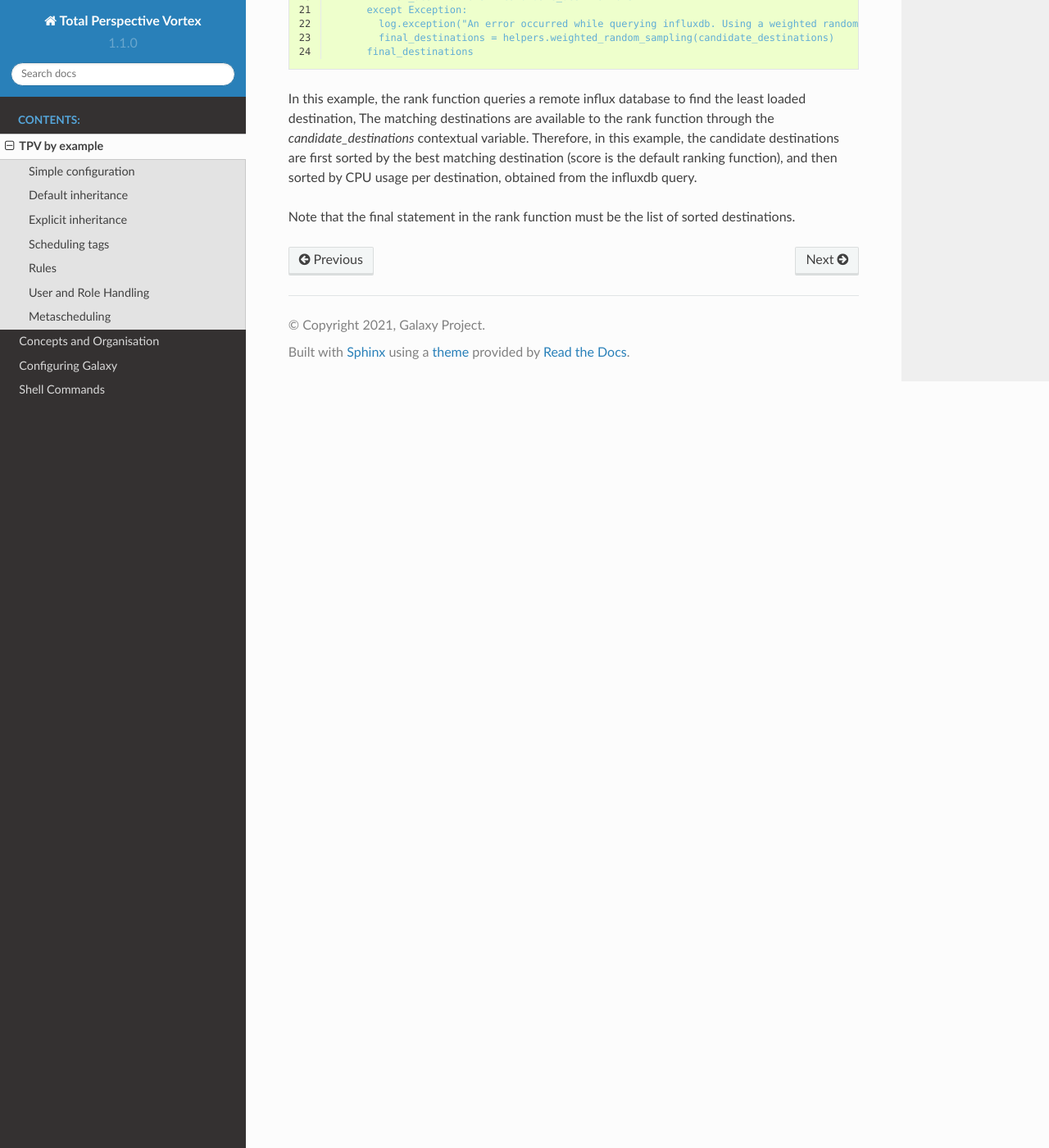
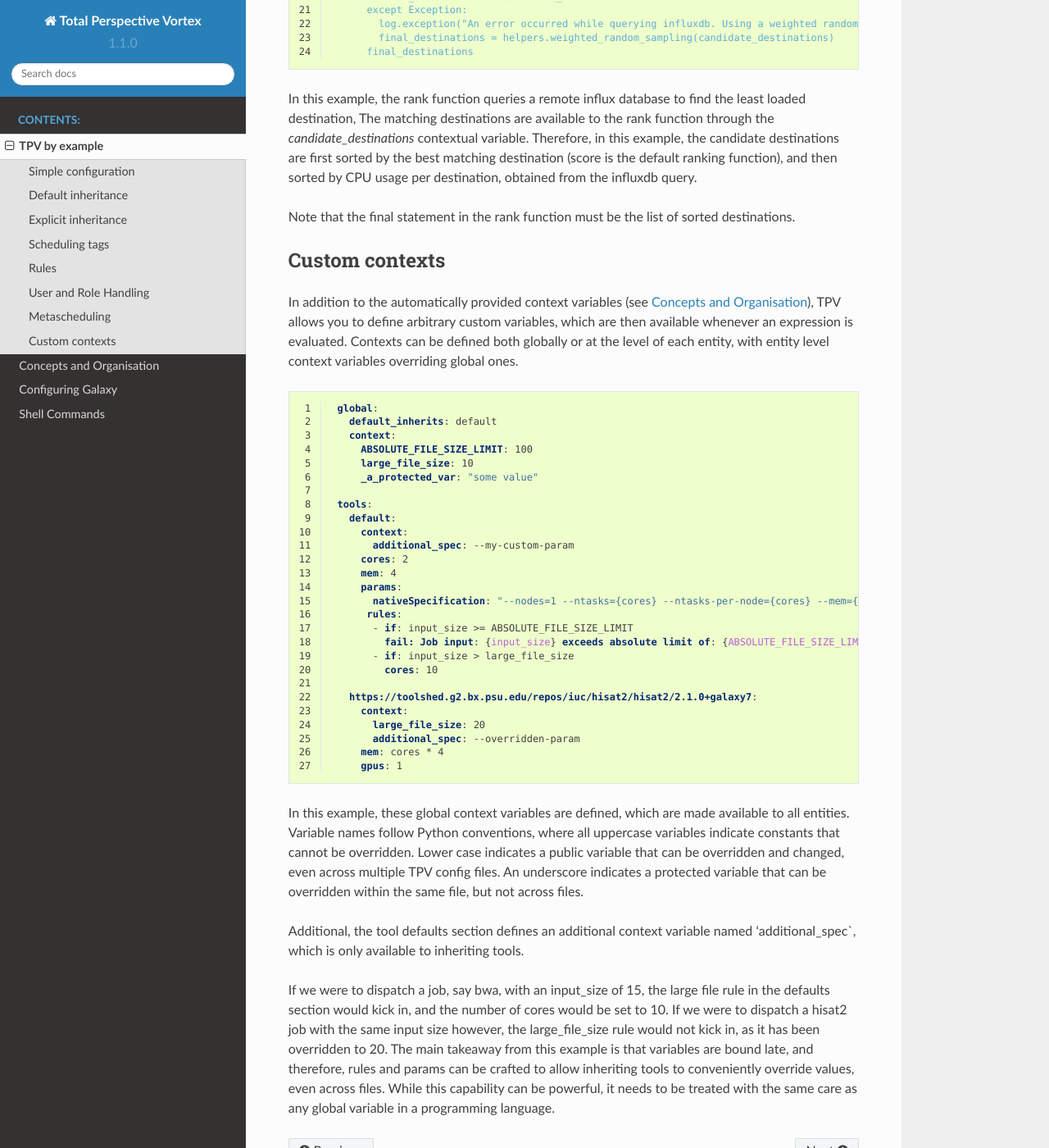
Before and after one commit to galaxyproject/total-perspective-vortex, a Sphinx documentation site: the page built from docs/topics/tpv_by_example.rst, in a window 1280 px wide and 1400 px high, scrolled down 5984 px. Shown: the whole window at 82% size. Built offline with Sphinx 7.4.7 and the Read the Docs theme 2.0.0, drawn with Linux system fonts in a browser that asks for light colours; some of the changed text lies outside the part shown.

Commit message:
Updated docs

```diff
--- a/docs/topics/tpv_by_example.rst
+++ b/docs/topics/tpv_by_example.rst
@@ -57,7 +57,7 @@ Inheritance provides a mechanism for an entity to inherit properties from anothe
         gpus: 1
 
 
-The `global` section is used to define global vortex properties. The `default_inherits` property defines a "base class"
+The `global` section is used to define global TPV properties. The `default_inherits` property defines a "base class"
 for all tools to inherit from.
 
 In this example, if the `bwa` tool is executed, it will match the `default` tool, as there are no other matches,
@@ -327,3 +327,56 @@ in this example, the candidate destinations are first sorted by the best matchin
 default ranking function), and then sorted by CPU usage per destination, obtained from the influxdb query.
 
 Note that the final statement in the rank function must be the list of sorted destinations.
+
+Custom contexts
+---------------
+In addition to the automatically provided context variables (see :doc:`concepts`), TPV allows you to define arbitrary
+custom variables, which are then available whenever an expression is evaluated. Contexts can be defined both globally
+or at the level of each entity, with entity level context variables overriding global ones.
+
+.. code-block:: yaml
+   :linenos:
+
+    global:
+      default_inherits: default
+      context:
+        ABSOLUTE_FILE_SIZE_LIMIT: 100
+        large_file_size: 10
+        _a_protected_var: "some value"
+
+    tools:
+      default:
+        context:
+          additional_spec: --my-custom-param
+        cores: 2
+        mem: 4
+        params:
+          nativeSpecification: "--nodes=1 --ntasks={cores} --ntasks-per-node={cores} --mem={mem*1024} {additional_spec}"
+         rules:
+          - if: input_size >= ABSOLUTE_FILE_SIZE_LIMIT
+            fail: Job input: {input_size} exceeds absolute limit of: {ABSOLUTE_FILE_SIZE_LIMIT}
+          - if: input_size > large_file_size
+            cores: 10
+
+      https://toolshed.g2.bx.psu.edu/repos/iuc/hisat2/hisat2/2.1.0+galaxy7:
+        context:
+          large_file_size: 20
+          additional_spec: --overridden-param
+        mem: cores * 4
+        gpus: 1
+
+
+In this example, these global context variables are defined, which are made available to all entities.
+Variable names follow Python conventions, where all uppercase variables indicate constants that cannot be overridden.
+Lower case indicates a public variable that can be overridden and changed, even across multiple TPV config files.
+An underscore indicates a protected variable that can be overridden within the same file, but not across files.
+
+Additional, the tool defaults section defines an additional context variable named 'additional_spec`, which is only
+available to inheriting tools.
+
+If we were to dispatch a job, say bwa, with an input_size of 15, the large file rule in the defaults section would
+kick in, and the number of cores would be set to 10. If we were to dispatch a hisat2 job with the same input size
+however, the large_file_size rule would not kick in, as it has been overridden to 20. The main takeaway from this
+example is that variables are bound late, and therefore, rules and params can be crafted to allow inheriting
+tools to conveniently override values, even across files. While this capability can be powerful, it needs to be
+treated with the same care as any global variable in a programming language.
```
Also changed, not shown: docs/topics/concepts.rst (+32 -13 lines).
